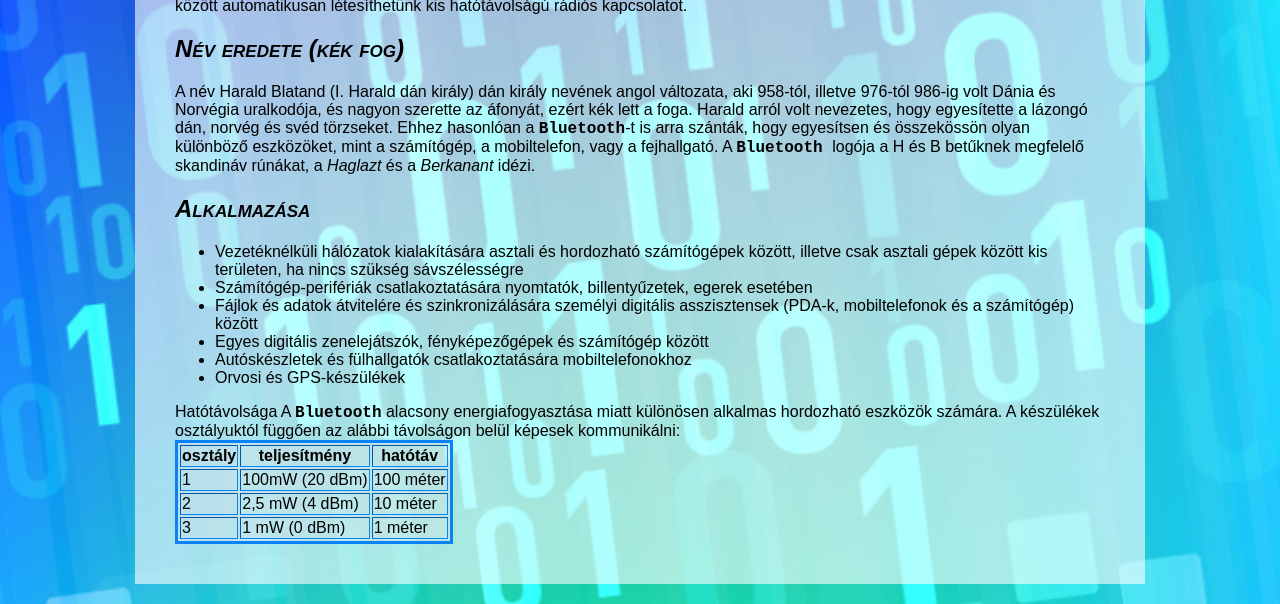
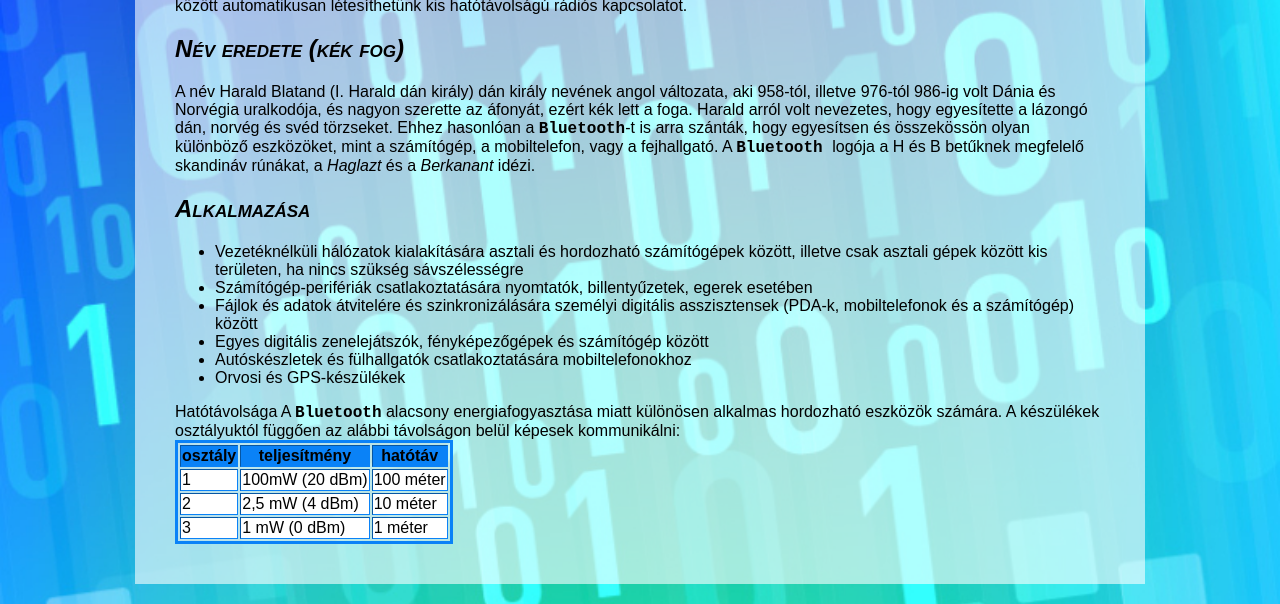
Before and after one commit to csepregics/2022-01-03_Bluetooth, a plain HTML site: page index.html in a window 1280 px wide. Shown: the part 198-802 px from the top of the page. Drawn offline with Linux system fonts and the light colour scheme.

Commit message:
13.feladat

```diff
--- a/styles.css
+++ b/styles.css
@@ -64,3 +64,11 @@
   font-family: 'Courier New', Courier, monospace;
   font-weight: bold;
 }
+
+th {
+  background-color: #0A82F7;
+}
+
+td {
+  background-color: white;
+}
```
